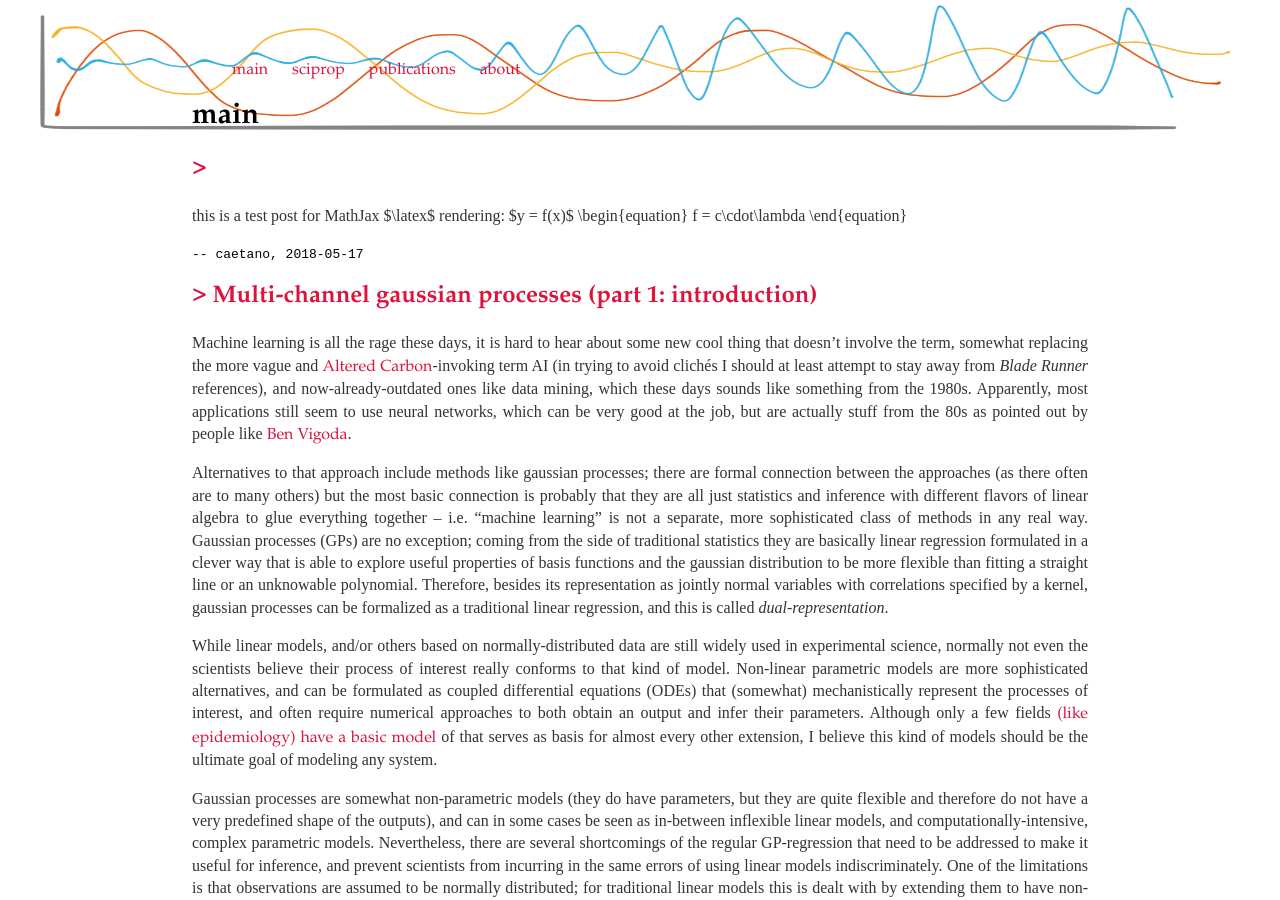
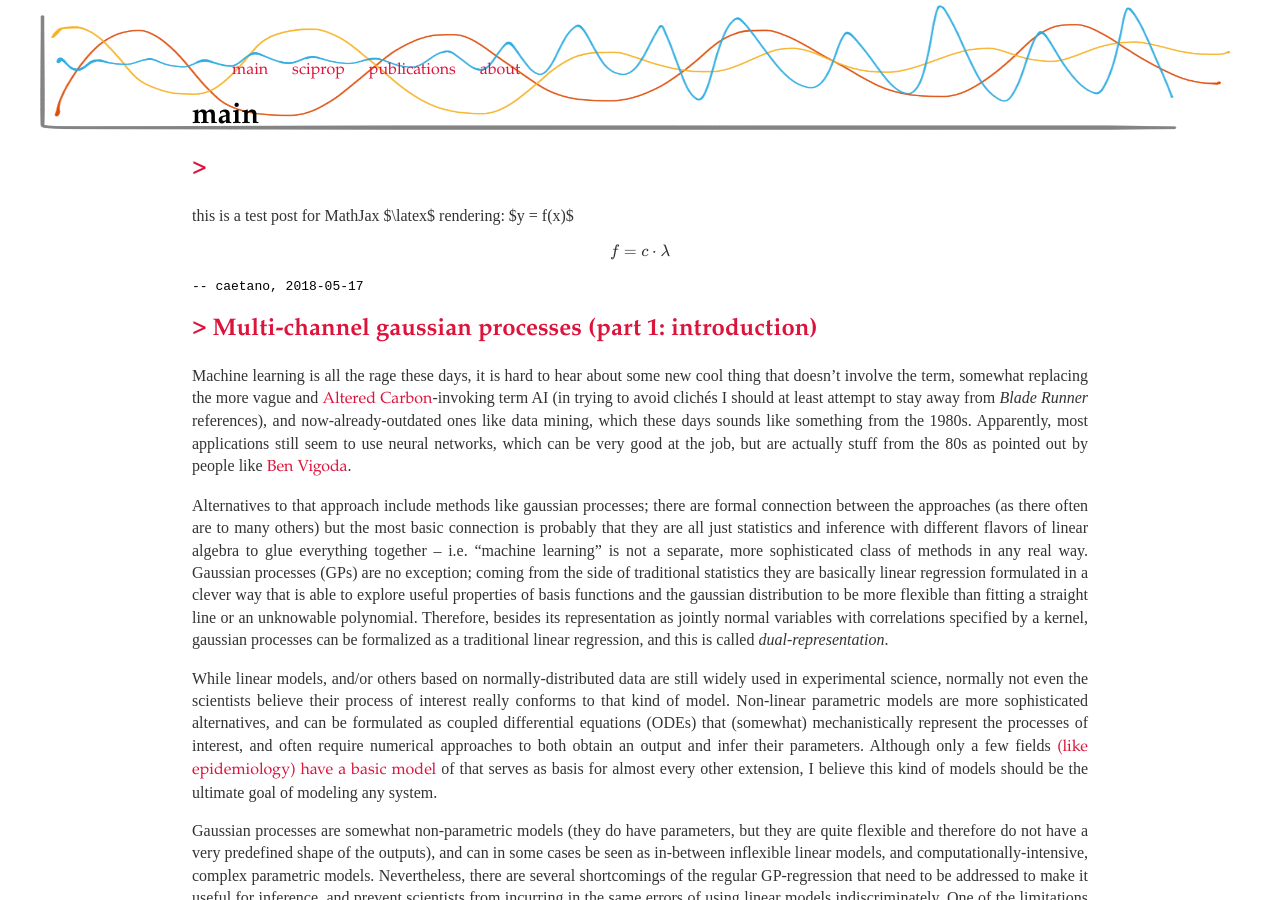
Before and after one commit to caesoma/caesoma.github.io, a Jekyll site: the page built from index.html, in a window 1280 px wide and 900 px high. Built offline with Jekyll 4.4.1, drawn with Linux system fonts in a browser that asks for light colours; formulas are drawn with MathJax 3; the list of posts is cut into pages by our own code; some of the changed lines change nothing that is shown.

Commit message:
mathjax test

```diff
--- a/_layouts/default.html
+++ b/_layouts/default.html
@@ -5,8 +5,35 @@
     <title>{{ page.title }}</title>
     <!-- link to main stylesheet -->
     <link rel="stylesheet" type="text/css" href="/css/main.css">
+    <script type="text/javascript" async
+    src="https://cdnjs.cloudflare.com/ajax/libs/mathjax/2.7.4/MathJax.js?config=TeX-MML-AM_CHTML" async>
+    </script>
+    <script>
+            MathJax.Hub.Config({
+                config: ["MMLorHTML.js"],
+                extensions: ["tex2jax.js","TeX/AMSmath.js","TeX/AMSsymbols.js"],
+                jax: ["input/TeX"],
+                tex2jax: {
+                    inlineMath: [ ['$','$'], ["\\(","\\)"] ],
+                    displayMath: [ ['$$','$$'], ["\\[","\\]"] ],
+                    processEscapes: false
+                },
+                TeX: {
+                    TagSide: "right",
+                    TagIndent: ".8em",
+                    MultLineWidth: "85%",
+                    equationNumbers: {
+                       autoNumber: "AMS",
+                    },
+                    unicode: {
+                       fonts: "STIXGeneral,'Arial Unicode MS'"
+                    }
+                },
+                showProcessingMessages: false
+            });
+    </script>
     <!-- {% if page.mathjax %} -->
-        {% include mathjax.html %}
+        <!-- {% include mathjax.html %} -->
     <!-- {% endif %} -->
         <!-- <script type="text/javascript" async
       src="https://cdnjs.cloudflare.com/ajax/libs/mathjax/2.7.4/MathJax.js?config=TeX-MML-AM_CHTML" async>
```
